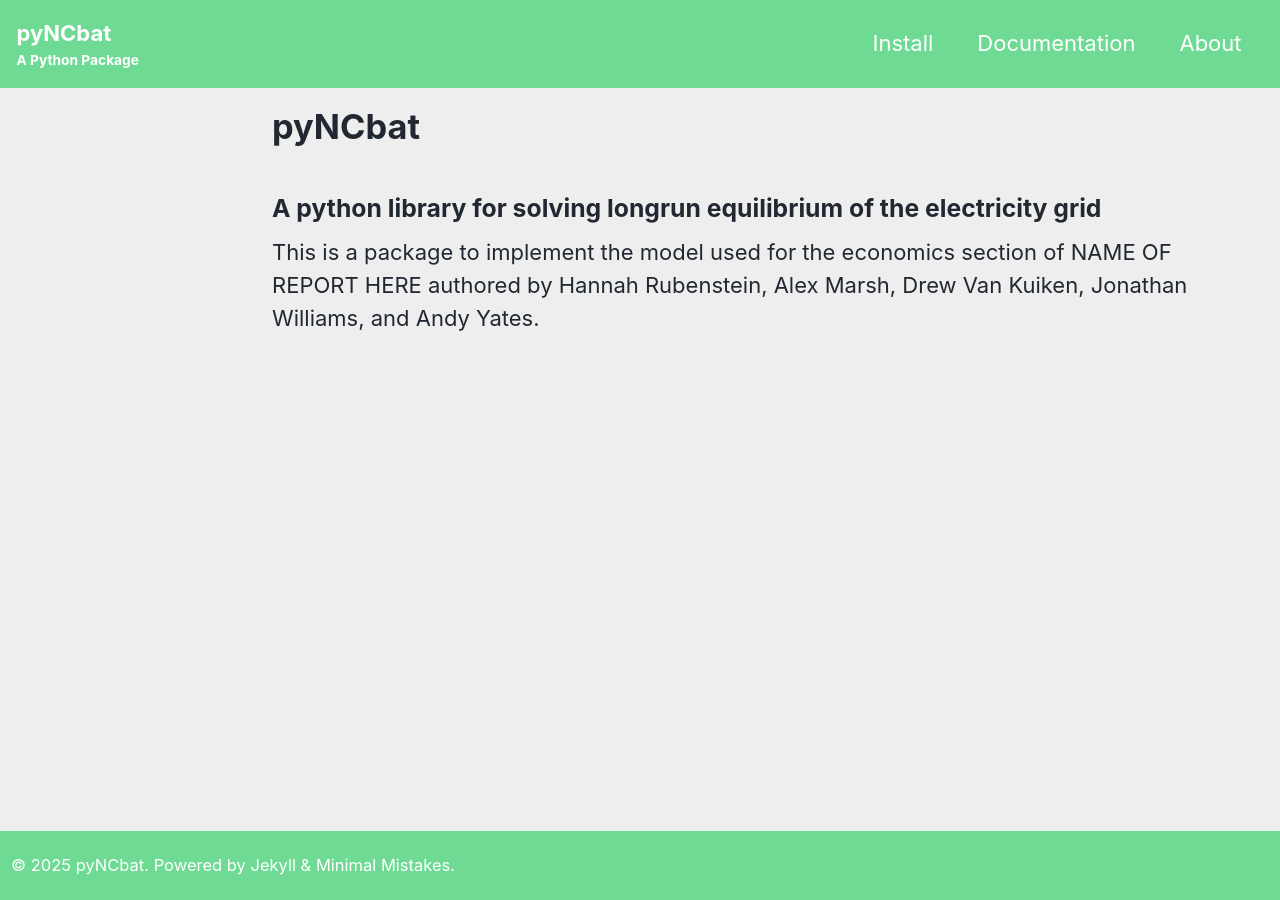
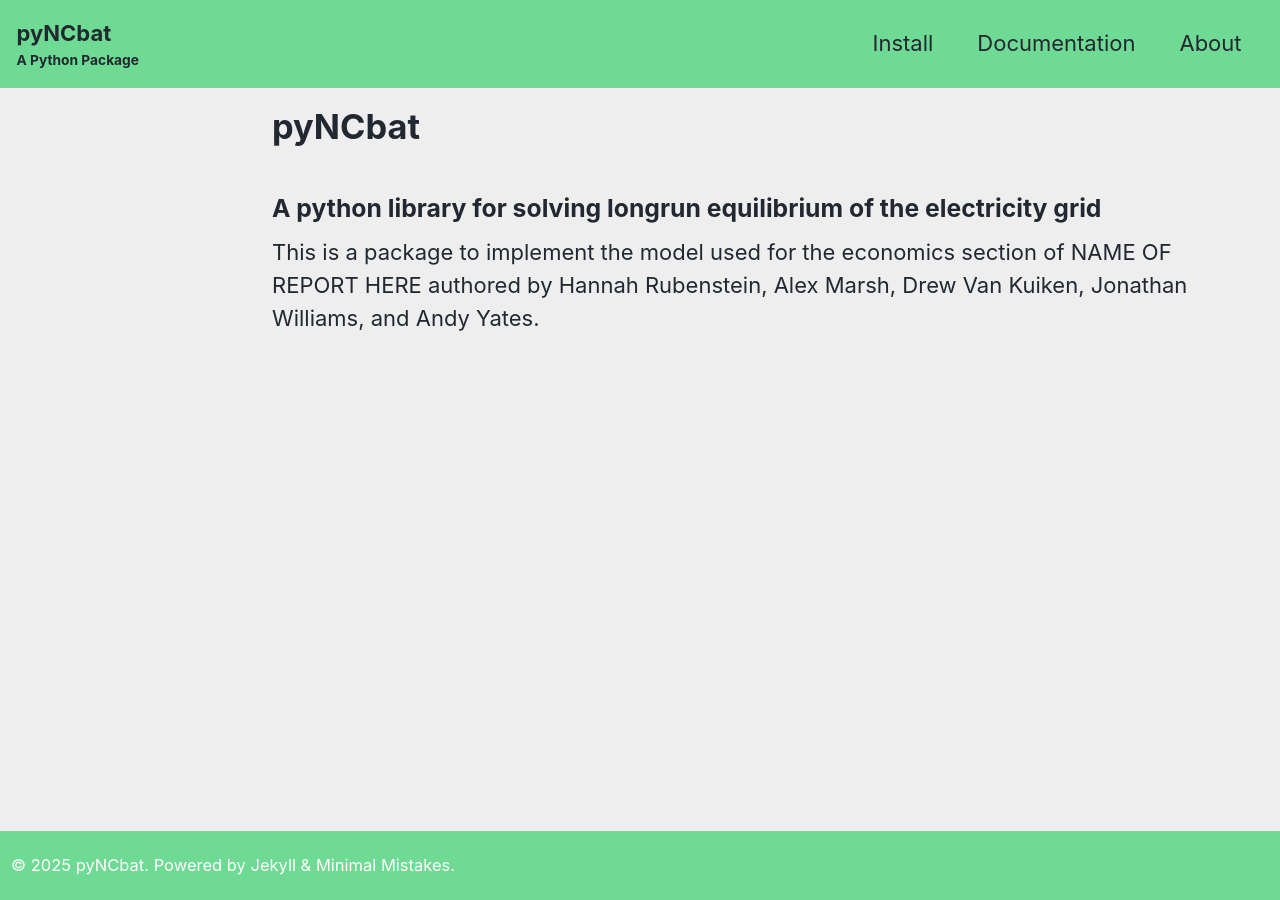
Before and after one commit to alexiom/pyNCbat, a Jekyll site: the page built from docs/_pages/home.md, in a window 1280 px wide. Built offline with Jekyll 4.4.1, drawn with Linux system fonts in a browser that asks for light colours; cached includes are drawn as plain includes.

Commit message:
Update _pyNCbat.scss

```diff
--- a/docs/_sass/minimal-mistakes/skins/_pyNCbat.scss
+++ b/docs/_sass/minimal-mistakes/skins/_pyNCbat.scss
@@ -21,9 +21,9 @@ $link-color-visited: mix($secondary-color, $link-color, 75%) !default;
 
 /* set masthead/header colors */
 $masthead-background-color: $primary-color !default;
-$masthead-link-color: #fff !default;
-$masthead-link-color-hover: $text-color !default;
-$navicon-link-color-hover: mix(#fff, $text-color, 80%) !default;
+$masthead-link-color: $text-color !default;
+$masthead-link-color-hover: $secondary-color !default;
+$navicon-link-color-hover: mix(#fff, $secondary-color, 80%) !default;
 
 
 $right-sidebar-width-narrow: 150px !default;
```
